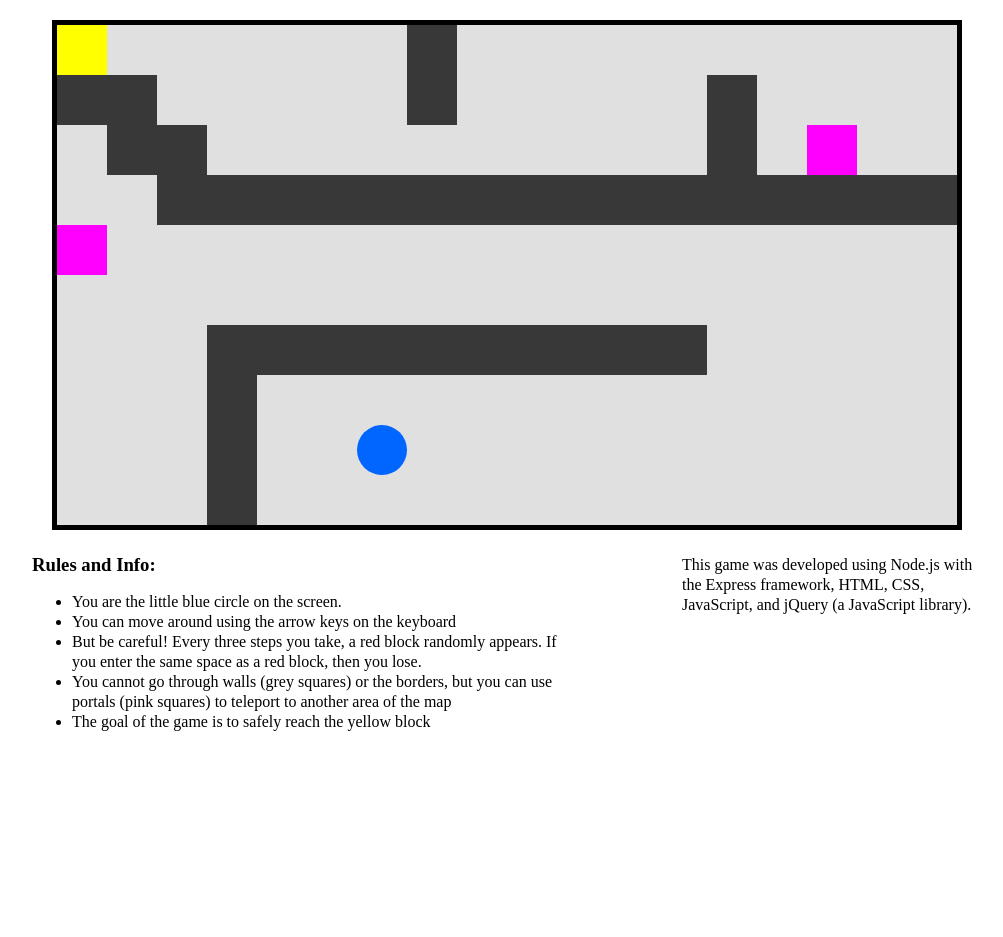
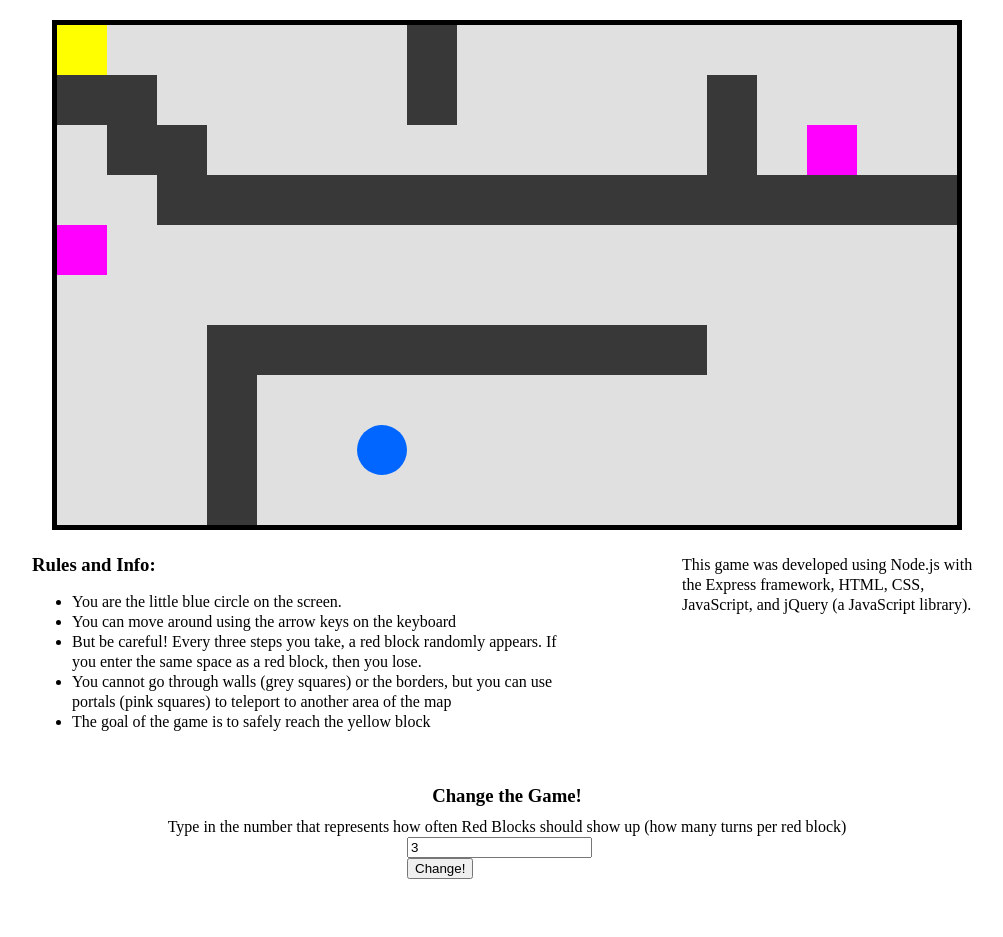
Before and after one commit to derekargueta/Maze-Game, a website: page views/index.html in a window 1280 px wide. Shown: the whole page, without its empty margins (133-1136 px from the left). Before the commit the page ends 800 px from the top, so only its background shows below. Drawn offline with Linux system fonts and the light colour scheme; files that its build step writes are made by us from their sources; files whose address does not match are found by name.

Commit message:
Can change redblock frequency from UI

```diff
--- a/public/javascripts/init.js
+++ b/public/javascripts/init.js
@@ -1,14 +1,19 @@
-// create a new player object
+// Create a new player object
 var player = new Player();
 
-//this array holds the IDs of all the red blocks that kill you
+// This array holds the IDs of all the red blocks that kill you
 var dangerous = new Array();
 
-//this array holds the IDs of all the portals
+// This array holds the IDs of all the portals
 var portals = new Array();
 
-//turn count which can be used in the future to count how many turns the player took to complete the level
+// Turn count which can be used in the future to count how many turns the player
+// took to complete the level
 var turnNumber = 0;
+
+// Determines how often the red blocks will appear.
+var redBlockFrequency = 3;
+$("#redBlock").val(redBlockFrequency);
 
 //array[walls, portals]
 var levelOne = new Array("7;18;25;19;31;49;37;38;56;57;58;59;60;61;62;63;64;65;66;67;68;69;70;71;147;129;111;112;113;114;115;116;117;118;119;120;165",
@@ -28,7 +33,8 @@ function one(){
 	createWalls();
 }
 
-//this function creates the grid of grey blocks that serve as the backdrop and can be manipulated by turning them into danger blocks, portals, etc.
+// This function creates the grid of grey blocks that serve as the backdrop and
+// can be manipulated by turning them into danger blocks, portals, etc.
 function createBack(){
 
 	var t = 0;
@@ -79,7 +85,8 @@ function createWalls(){
 	}
 }
 
-//this function creates a random danger block on a valid location on the grid. Blocks can be made where the player is
+// This function creates a random danger block on a valid location on the grid.
+// Blocks can be made where the player is
 function randomDanger(){
 
 	//acquire a random number within the grid
@@ -124,3 +131,11 @@ function inArray(val, array){
 
 	return false;
 }
+
+function modGame(){
+
+	redBlockInput = $("#redBlock").val();
+	redBlockNum = parseInt(redBlockInput, 10);
+	redBlockFrequency = redBlockNum;
+	console.log(redBlockFrequency);
+}
--- a/public/javascripts/move.js
+++ b/public/javascripts/move.js
@@ -8,7 +8,7 @@ document.onkeydown = checkKey;
 function checkKey(e) {
 
     //generate a random danger block whenever an arrow key was pressed and it is the 3rd turn
-	if((e.keyCode >= '37' && e.keyCode <= '40') && turnNumber % 3 == 0){
+	if((e.keyCode >= '37' && e.keyCode <= '40') && turnNumber % redBlockFrequency == 0){
 		randomDanger();
 	}
 
--- a/views/index.html
+++ b/views/index.html
@@ -36,6 +36,14 @@
 	   <p>This game was developed using Node.js with the Express framework, HTML, CSS, JavaScript, and jQuery (a JavaScript library).
 	  </div>
 	</div>
+	<h3 style="text-align:center;width:200px;margin-left:auto;margin-right:auto;margin-top:50px">Change the Game!</h3>
+
+	<p style="text-align:center;margin-top:10px">Type in the number that represents how often Red Blocks should show up (how many turns per red block)</p>
+	<div style="width:200px;height:100px;margin-left:auto;margin-right:auto">
+
+		<input type="text" id="redBlock" placeholder="Red Block Frequency">
+		<button type="button" onclick="modGame()">Change!</button>
+	</div>
 
 	<script src="js/jquery.js" type="text/javascript"></script>
 	<script src="js/player.js" type="text/javascript"></script>
```
